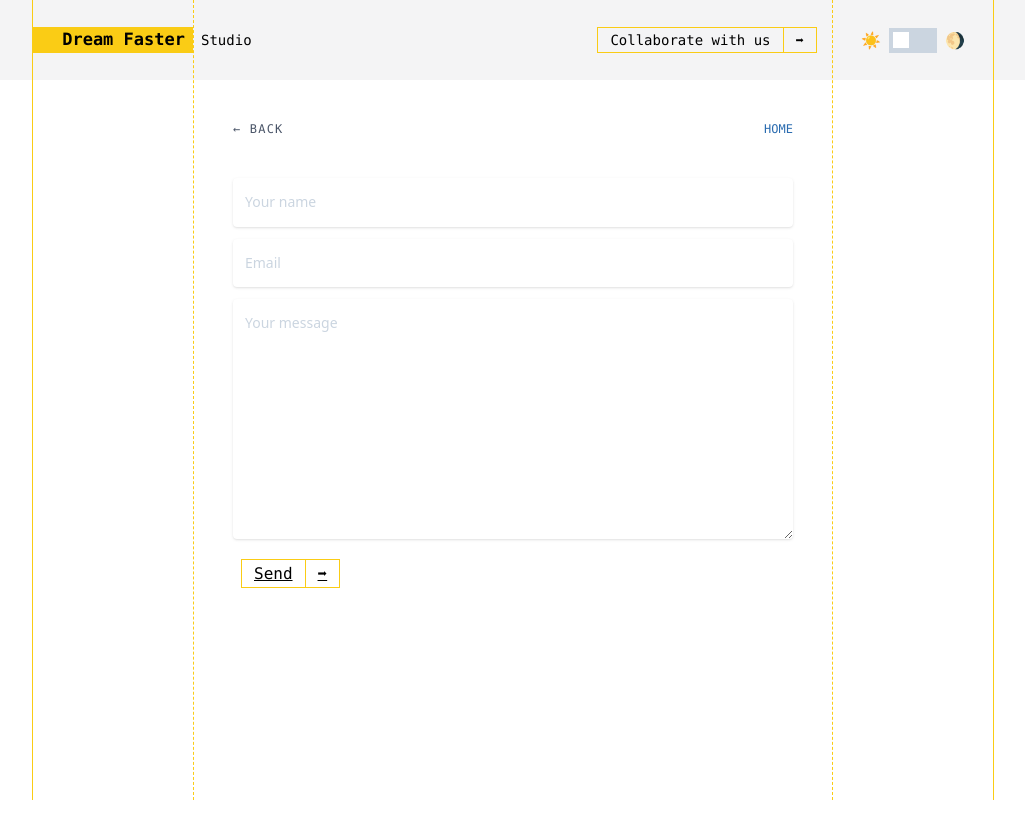
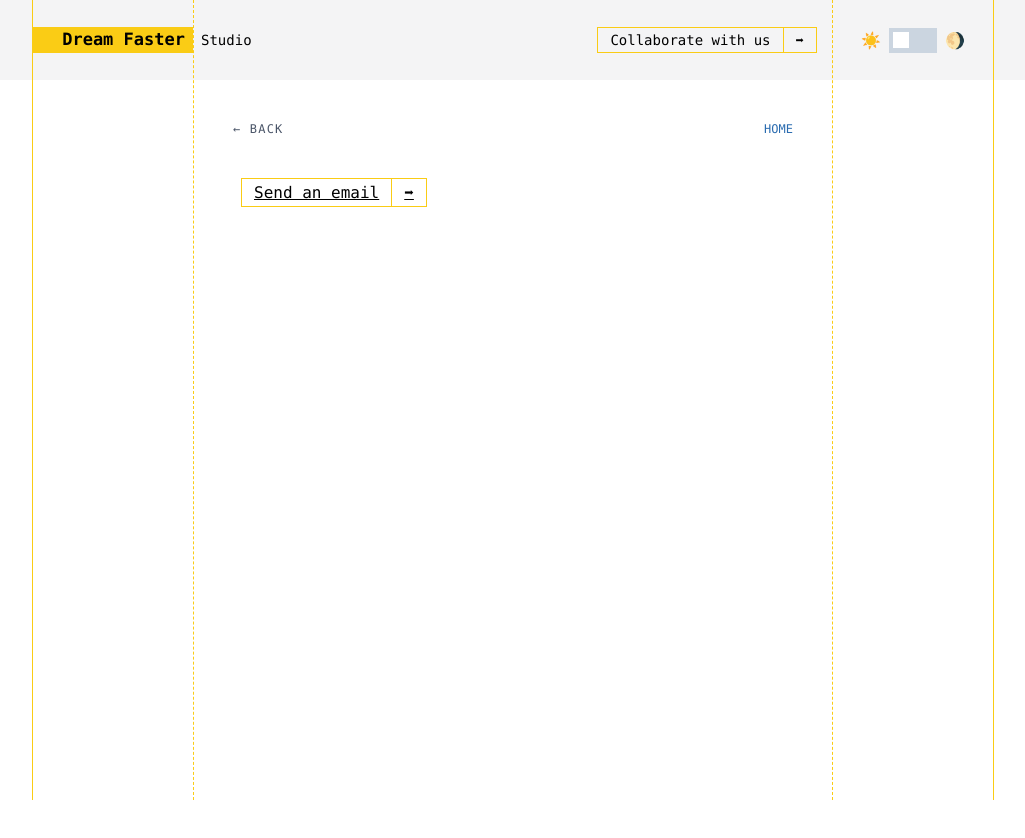
Before and after one commit to dream-faster/dream-faster-landing, a Next.js app: page /collaborate in a window 1280 px wide. Shown: the top 838 px of the page, without its empty margins (127-1152 px from the left). Built offline with nearby package versions, Linux system fonts and the light colour scheme.

Commit message:
Fix: Escpaing characters.

```diff
--- a/src/components/Form.tsx
+++ b/src/components/Form.tsx
@@ -16,7 +16,7 @@ const ContactForm = () => {
     return (
       <>
         <div className="text-2xl">Thank you!</div>
-        <div className="text-sm">We'll be in touch soon.</div>
+        <div className="text-sm">We&apos;ll be in touch soon.</div>
       </>
     );
   }
--- a/src/pages/collaborate.tsx
+++ b/src/pages/collaborate.tsx
@@ -1,10 +1,15 @@
-import Form from '@/components/Form';
+import { MajorButton } from '@/components/MajorButton';
 import { Article } from '@/templates/Article';
 
 const About = () => (
   <Article title="About us - Dream Faster | ML Research" description="About us">
     <article className="prose prose-zinc w-full dark:prose-invert ">
-      <Form />
+      {/* <Form /> */}
+      <MajorButton
+        external
+        text="Send an email"
+        link="mailto:info@fasterdream.com"
+      />
     </article>
   </Article>
 );
```
